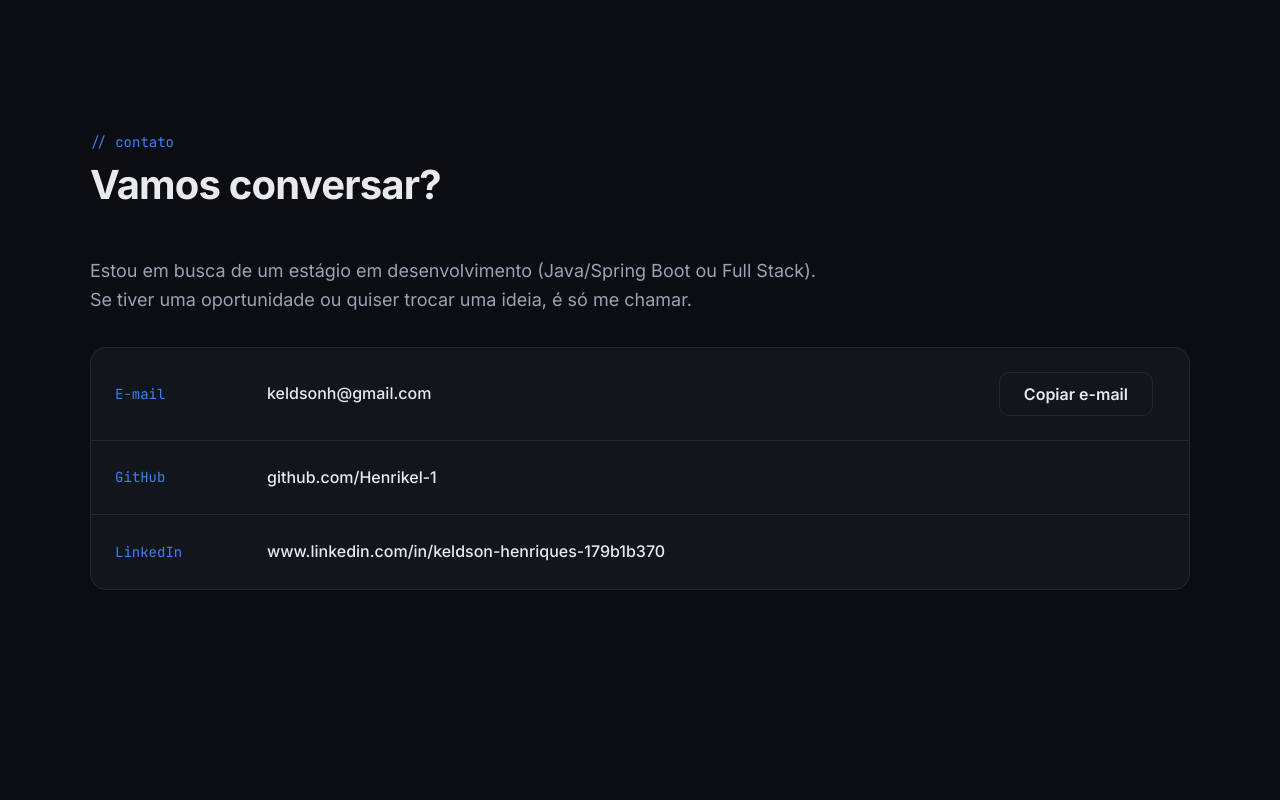
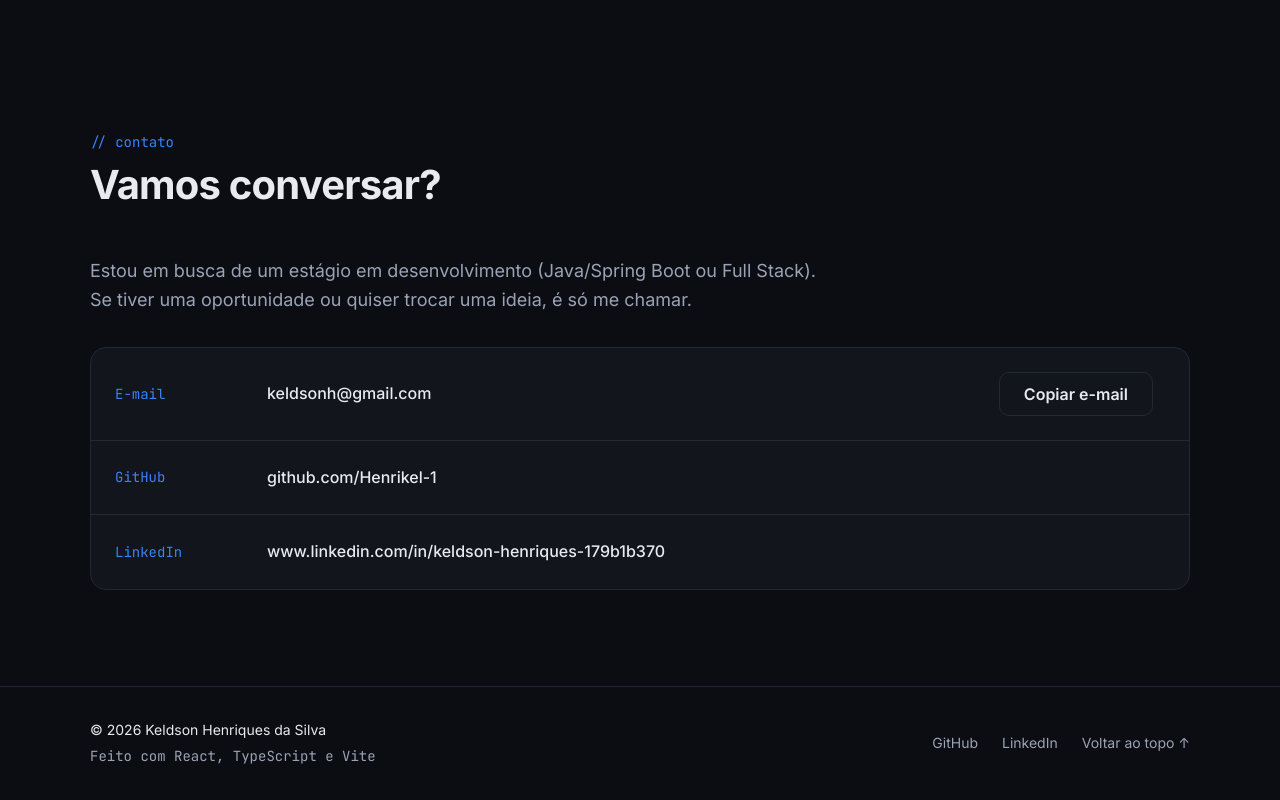
Before and after one commit to Henrikel-1/portfolio, a React (Vite) app: page / in a window 1280 px wide. Shown: the part 4336-5136 px from the top of the page. Before the commit the page ends 5022 px from the top, so only its background shows below. Built offline with nearby package versions, Linux system fonts and the light colour scheme.

Commit message:
style: melhora responsividade em telas pequenas e touch

```diff
--- a/src/App.tsx
+++ b/src/App.tsx
@@ -5,6 +5,7 @@ import Experience from "./components/Experience/Experience";
 import Projects from "./components/Projects/Projects";
 import Skills from "./components/Skills/Skills";
 import Contact from "./components/Contact/Contact";
+import Footer from "./components/Footer/Footer";
 
 function App() {
   return (
@@ -18,6 +19,7 @@ function App() {
         <Skills />
         <Contact />
       </main>
+      <Footer />
     </>
   );
 }
--- a/src/components/Experience/Experience.module.css
+++ b/src/components/Experience/Experience.module.css
@@ -16,7 +16,8 @@
   display: flex;
   flex-direction: column;
   gap: var(--space-3);
-  padding: var(--space-6);
+  --item-padding: var(--space-4);
+  padding: var(--item-padding);
   background-color: var(--color-surface);
   border: 1px solid var(--color-border);
   border-radius: var(--radius-lg);
@@ -30,7 +31,7 @@
 .item::before {
   content: "";
   position: absolute;
-  top: calc(var(--space-6) + 0.35rem);
+  top: calc(var(--item-padding) + 0.35rem);
   left: calc(-1 * var(--space-8) - 0.4rem);
   width: 0.75rem;
   height: 0.75rem;
@@ -65,6 +66,12 @@
   font-size: var(--text-sm);
 }
 
+@media (min-width: 480px) {
+  .item {
+    --item-padding: var(--space-6);
+  }
+}
+
 @media (min-width: 768px) {
   .experience {
     padding-block: var(--space-24);
--- /dev/null
+++ b/src/components/Footer/Footer.module.css
@@ -0,0 +1,53 @@
+.footer {
+  padding-block: var(--space-8);
+  border-top: 1px solid var(--color-border);
+}
+
+.inner {
+  display: flex;
+  flex-direction: column;
+  gap: var(--space-6);
+}
+
+.info {
+  display: flex;
+  flex-direction: column;
+  gap: var(--space-1);
+}
+
+.copy {
+  font-size: var(--text-sm);
+  color: var(--color-text);
+}
+
+.built {
+  font-family: var(--font-mono);
+  font-size: var(--text-sm);
+}
+
+.links {
+  display: flex;
+  flex-wrap: wrap;
+  gap: var(--space-2) var(--space-6);
+  padding: 0;
+  list-style: none;
+}
+
+.link {
+  display: inline-block;
+  padding-block: var(--space-2);
+  font-size: var(--text-sm);
+  color: var(--color-text-muted);
+}
+
+.link:hover {
+  color: var(--color-text);
+}
+
+@media (min-width: 768px) {
+  .inner {
+    flex-direction: row;
+    align-items: center;
+    justify-content: space-between;
+  }
+}
--- /dev/null
+++ b/src/components/Footer/Footer.tsx
@@ -0,0 +1,53 @@
+import { profile } from "../../data/profile";
+import styles from "./Footer.module.css";
+
+function Footer() {
+  const year = new Date().getFullYear();
+
+  return (
+    <footer className={styles.footer}>
+      <div className={`container ${styles.inner}`}>
+        <div className={styles.info}>
+          <p className={styles.copy}>
+            © {year} {profile.name}
+          </p>
+          <p className={styles.built}>Feito com React, TypeScript e Vite</p>
+        </div>
+
+        <nav aria-label="Links do rodapé">
+          <ul className={styles.links}>
+            <li>
+              <a
+                href={profile.github}
+                className={styles.link}
+                target="_blank"
+                rel="noopener noreferrer"
+                aria-label="GitHub (abre em nova aba)"
+              >
+                GitHub
+              </a>
+            </li>
+            <li>
+              <a
+                href={profile.linkedin}
+                className={styles.link}
+                target="_blank"
+                rel="noopener noreferrer"
+                aria-label="LinkedIn (abre em nova aba)"
+              >
+                LinkedIn
+              </a>
+            </li>
+            <li>
+              <a href="#inicio" className={styles.link}>
+                Voltar ao topo <span aria-hidden="true">↑</span>
+              </a>
+            </li>
+          </ul>
+        </nav>
+      </div>
+    </footer>
+  );
+}
+
+export default Footer;
--- a/src/components/Header/Header.module.css
+++ b/src/components/Header/Header.module.css
@@ -61,6 +61,8 @@
   padding: var(--space-4);
   background-color: var(--color-surface);
   border-bottom: 1px solid var(--color-border);
+  max-height: calc(100vh - var(--header-height));
+  overflow-y: auto;
 }
 
 .navOpen {
@@ -99,6 +101,8 @@
     padding: 0;
     background: none;
     border: 0;
+    max-height: none;
+    overflow: visible;
   }
 
   .list {
--- a/src/components/Hero/Hero.module.css
+++ b/src/components/Hero/Hero.module.css
@@ -4,6 +4,7 @@
   display: flex;
   align-items: center;
   min-height: calc(100vh - var(--header-height));
+  min-height: calc(100svh - var(--header-height));
   padding-block: var(--space-16);
   overflow: hidden;
 }
--- a/src/components/Projects/Projects.module.css
+++ b/src/components/Projects/Projects.module.css
@@ -39,7 +39,12 @@
 
 .card:hover {
   border-color: var(--color-accent);
-  transform: translateY(-4px);
+}
+
+@media (hover: hover) {
+  .card:hover {
+    transform: translateY(-4px);
+  }
 }
 
 .kind {
--- a/src/styles/buttons.css
+++ b/src/styles/buttons.css
@@ -18,8 +18,10 @@
     transform var(--transition);
 }
 
-.btn:hover {
-  transform: translateY(-2px);
+@media (hover: hover) {
+  .btn:hover {
+    transform: translateY(-2px);
+  }
 }
 
 .btn:active {
```
